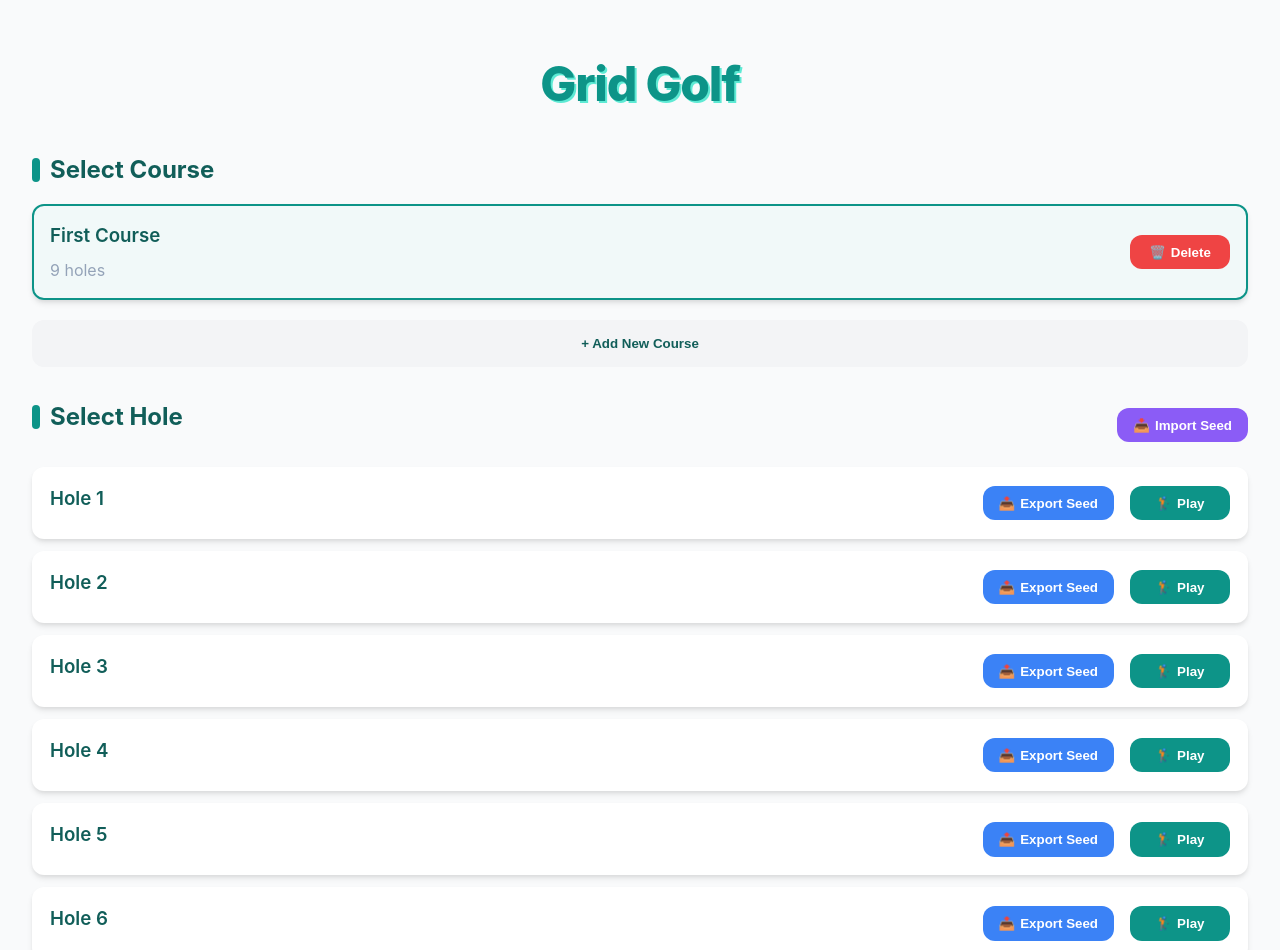
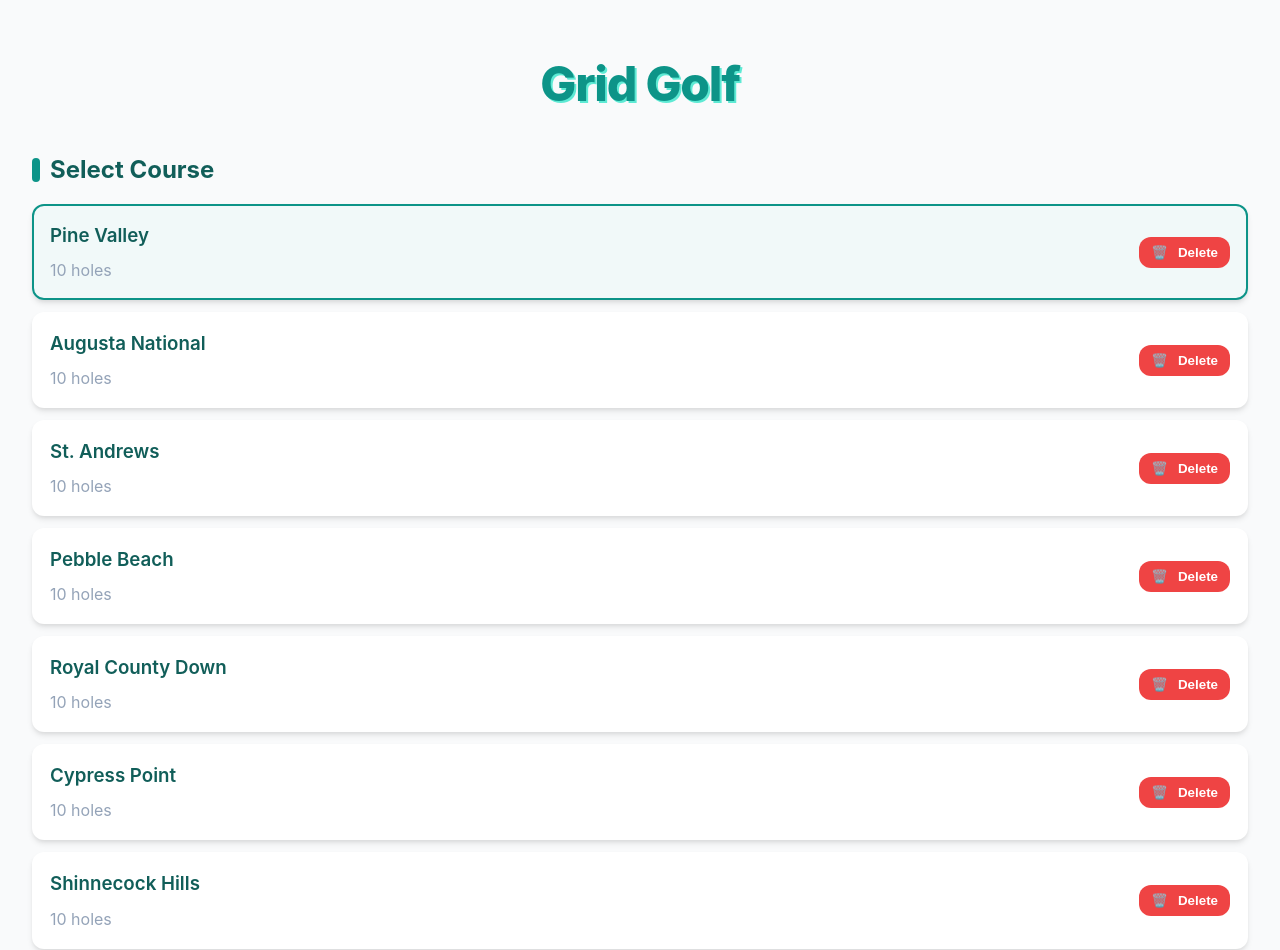
Before and after one commit to jorge-castellon-jr/grid-golf, a React (Vite) app: page / in a window 1280 px wide. Shown: the top 950 px of the page. Built offline with nearby package versions, Linux system fonts and the light colour scheme.

Commit message:
Refines the course creation and removes export/importing for now

```diff
--- a/src/App.css
+++ b/src/App.css
@@ -129,15 +129,13 @@
   border-radius: 4px;
 }
 
-.course-list,
-.hole-list {
+.course-list {
   display: flex;
   flex-direction: column;
   gap: 0.75rem;
 }
 
-.course-item,
-.hole-item {
+.course-item {
   display: flex;
   justify-content: space-between;
   align-items: center;
@@ -150,8 +148,7 @@
   border: 2px solid transparent;
 }
 
-.course-item:hover,
-.hole-item:hover {
+.course-item:hover {
   transform: translateY(-2px);
   box-shadow: var(--shadow-lg);
 }
@@ -161,8 +158,7 @@
   background-color: rgba(94, 234, 212, 0.05);
 }
 
-.course-details,
-.hole-details {
+.course-details {
   flex: 1;
 }
 
@@ -174,8 +170,7 @@
   font-weight: 600;
 }
 
-.course-details p,
-.hole-details p {
+.course-details p {
   margin: 0;
   color: var(--text-muted);
 }
@@ -194,26 +189,78 @@
   font-size: 0.9rem;
 }
 
-.hole-item .hole-details p {
+/* Hole list styling */
+.hole-list {
+  display: grid;
+  grid-template-columns: repeat(auto-fill, minmax(220px, 1fr));
+  gap: 1rem;
+}
+
+.hole-item {
+  background-color: white;
+  padding: 1rem;
+  border-radius: var(--border-radius);
+  box-shadow: var(--shadow-md);
+  cursor: pointer;
+  transition: var(--transition);
+  border: 2px solid transparent;
+  display: flex;
+  flex-direction: column;
+  height: 100%;
+}
+
+.hole-item:hover {
+  transform: translateY(-2px);
+  box-shadow: var(--shadow-lg);
+}
+
+.hole-item.completed {
+  border-color: var(--green);
+  background-color: rgba(34, 197, 94, 0.05);
+}
+
+.hole-details {
+  flex: 1;
+  display: flex;
+  flex-direction: column;
+}
+
+.hole-details h3 {
+  margin: 0 0 0.5rem 0;
+  color: var(--primary-dark);
+  font-family: var(--font-heading);
+  font-weight: 600;
   display: flex;
   align-items: center;
 }
 
-.hole-item .hole-details p:before {
+.hole-details h3:before {
+  content: "⛳";
+  margin-right: 8px;
+}
+
+.hole-details p {
+  margin: 0;
+  color: var(--text-muted);
+  display: flex;
+  align-items: center;
+}
+
+.hole-details p:before {
   content: "🏆";
   margin-right: 5px;
 }
 
 .hole-actions {
+  margin-top: 1rem;
   display: flex;
-  gap: 0.5rem;
+  justify-content: flex-end;
 }
 
-.hole-header {
-  display: flex;
-  justify-content: space-between;
-  align-items: center;
-  margin-bottom: 1rem;
+.hole-actions button {
+  background-color: var(--primary);
+  color: white;
+  flex: 1;
 }
 
 /* Buttons */
@@ -239,33 +286,6 @@
   transform: translateY(1px);
 }
 
-.import-seed-btn {
-  background-color: #8b5cf6;
-  color: white;
-}
-
-.import-seed-btn:before {
-  content: "📥";
-}
-
-.delete-course-btn {
-  background-color: #ef4444;
-  color: white;
-}
-
-.delete-course-btn:before {
-  content: "🗑️";
-}
-
-.export-seed-btn {
-  background-color: #3b82f6;
-  color: white;
-}
-
-.export-seed-btn:before {
-  content: "📤";
-}
-
 .play-hole-btn {
   background-color: var(--primary);
   color: white;
@@ -275,8 +295,7 @@
   content: "🏌️";
 }
 
-.add-course-btn,
-.add-hole-btn {
+.add-course-btn {
   background-color: #f3f4f6;
   color: var(--primary-dark);
   padding: 1rem;
@@ -288,8 +307,7 @@
   font-weight: 600;
 }
 
-.add-course-btn:hover,
-.add-hole-btn:hover {
+.add-course-btn:hover {
   background-color: #e5e7eb;
 }
 
@@ -335,63 +353,47 @@
   flex: 1;
 }
 
-/* Seed Importer Styles */
-.seed-importer h3 {
-  color: var(--primary-dark);
-  margin-top: 0;
-  font-family: var(--font-heading);
-  font-weight: 700;
+/* Course creation animation */
+.new-course-animation {
+  position: fixed;
+  top: 0;
+  left: 0;
+  right: 0;
+  bottom: 0;
+  background-color: rgba(0, 0, 0, 0.6);
+  display: flex;
+  flex-direction: column;
+  align-items: center;
+  justify-content: center;
+  z-index: 100;
+  color: white;
+  animation: fadeIn 0.3s ease-out;
+  backdrop-filter: blur(5px);
 }
 
-.seed-importer p {
-  color: var(--text-muted);
-  margin-bottom: 1.5rem;
+.new-course-animation h2 {
+  font-size: 2rem;
+  margin-bottom: 1rem;
 }
 
-.input-group {
-  margin-bottom: 1.5rem;
-}
-
-.input-group input {
-  width: 100%;
-  padding: 0.75rem;
-  border: 1px solid #e2e8f0;
-  border-radius: var(--border-radius);
-  margin-bottom: 0.5rem;
-  font-size: 1rem;
-}
-
-.input-group input:focus {
-  outline: none;
-  border-color: var(--primary);
-  box-shadow: 0 0 0 3px rgba(94, 234, 212, 0.3);
-}
-
-.error-message {
-  color: #ef4444;
-  font-size: 0.875rem;
+.loading-holes {
   display: flex;
+  flex-direction: column;
   align-items: center;
 }
 
-.error-message:before {
-  content: "⚠️";
-  margin-right: 5px;
+.loading-holes p {
+  margin-top: 1rem;
+  font-size: 1.2rem;
 }
 
-.button-group {
-  display: flex;
-  gap: 0.5rem;
-}
-
-.import-btn {
-  background-color: var(--primary);
-  color: white;
-}
-
-.cancel-btn {
-  background-color: #6b7280;
-  color: white;
+.loading-spinner {
+  width: 60px;
+  height: 60px;
+  border: 5px solid rgba(255, 255, 255, 0.3);
+  border-radius: 50%;
+  border-top-color: white;
+  animation: spin 1s linear infinite;
 }
 
 /* ===== Game Styles ===== */
@@ -512,33 +514,6 @@
   100% {
     transform: scale(1);
   }
-}
-
-.export-seed-btn-game {
-  position: fixed;
-  bottom: 6rem;
-  left: 0;
-  right: 0;
-  margin: 0 1rem;
-  text-align: center;
-  padding: 0.8rem;
-  background-color: #3b82f6;
-  color: white;
-  border-radius: var(--border-radius);
-  box-shadow: var(--shadow-md);
-  z-index: 10;
-  max-width: 400px;
-  margin-left: auto;
-  margin-right: auto;
-  font-weight: 600;
-  display: flex;
-  justify-content: center;
-  align-items: center;
-}
-
-.export-seed-btn-game:before {
-  content: "📤";
-  margin-right: 5px;
 }
 
 .controls-toggle {
@@ -751,8 +726,7 @@
       env(safe-area-inset-bottom) env(safe-area-inset-left);
   }
 
-  .controls-toggle,
-  .export-seed-btn-game {
+  .controls-toggle {
     margin-bottom: env(safe-area-inset-bottom, 1rem);
   }
 }
@@ -769,15 +743,19 @@
 
   .course-item,
   .hole-item,
-  .new-course-input,
   .modal,
   .controls,
-  .score {
+  .score,
+  .new-course-input {
     background-color: #1e293b;
   }
 
   .course-item.selected {
     background-color: rgba(20, 184, 166, 0.1);
+  }
+
+  .hole-item.completed {
+    background-color: rgba(34, 197, 94, 0.1);
   }
 
   .add-course-btn,
@@ -832,8 +810,7 @@
     gap: 1rem;
   }
 
-  .hole-actions button,
-  .delete-course-btn {
+  .hole-actions button {
     min-width: 100px;
   }
 
@@ -845,3 +822,58 @@
     font-size: 2rem;
   }
 }
+/* Delete Button Styles */
+.delete-course-btn {
+  background-color: #ef4444;
+  color: white;
+  padding: 0.5rem 0.75rem;
+  border-radius: var(--border-radius);
+  font-weight: 600;
+  transition: var(--transition);
+  display: flex;
+  align-items: center;
+}
+
+.delete-course-btn:before {
+  content: "🗑️";
+  margin-right: 5px;
+}
+
+.delete-course-btn:hover {
+  background-color: #dc2626;
+}
+
+/* Delete Confirmation Modal */
+.delete-modal h2 {
+  color: #ef4444;
+}
+
+.delete-modal .modal-buttons {
+  display: flex;
+  gap: 1rem;
+}
+
+.delete-confirm-btn {
+  background-color: #ef4444;
+  color: white;
+}
+
+.delete-confirm-btn:hover {
+  background-color: #dc2626;
+}
+
+.cancel-btn {
+  background-color: #6b7280;
+  color: white;
+}
+
+.cancel-btn:hover {
+  background-color: #4b5563;
+}
+
+/* Dark mode support */
+@media (prefers-color-scheme: dark) {
+  .delete-modal {
+    background-color: #1e293b;
+  }
+}
--- a/src/components/GolfGame.tsx
+++ b/src/components/GolfGame.tsx
@@ -321,19 +321,6 @@
     }
   };
 
-  // Export current hole seed
-  const exportSeed = () => {
-    navigator.clipboard
-      .writeText(seed.toString())
-      .then(() => {
-        alert("Seed copied to clipboard!");
-      })
-      .catch((err) => {
-        console.error("Failed to copy: ", err);
-        alert("Seed: " + seed);
-      });
-  };
-
   return (
     <div className="golf-game">
       <div className="game-container">
@@ -386,10 +373,6 @@
                 </div>
               )),
             )}
-          </div>
-
-          <div className="export-seed-btn-game" onClick={exportSeed}>
-            Export Seed
           </div>
 
           <div
--- a/src/components/StartScreen.tsx
+++ b/src/components/StartScreen.tsx
@@ -1,6 +1,5 @@
 import React, { useState, useEffect } from "react";
 import { useGolfCourses } from "../hooks/useGolfCourses";
-import SeedImporter from "./SeedImporter";
 
 interface StartScreenProps {
   onStartGame: (courseId: string, holeId: string, seed: number) => void;
@@ -11,22 +10,27 @@
     courses,
     initialized,
     createCourse,
-    addHole,
     deleteCourse,
-    ensureDefaultCourse,
+    ensureCoursesExist,
   } = useGolfCourses();
   const [selectedCourse, setSelectedCourse] = useState<string | null>(null);
   const [newCourseName, setNewCourseName] = useState("");
   const [showNewCourseInput, setShowNewCourseInput] = useState(false);
-  const [showSeedImporter, setShowSeedImporter] = useState(false);
+  const [isCreatingCourse, setIsCreatingCourse] = useState(false);
+  const [currentHoleCreation, setCurrentHoleCreation] = useState(0);
+  const [showDeleteConfirm, setShowDeleteConfirm] = useState<string | null>(
+    null,
+  );
 
-  // Handle initial load - create default course if needed
+  // Handle initial load - ensure courses exist
   useEffect(() => {
     if (initialized && courses.length === 0) {
-      const defaultCourse = ensureDefaultCourse();
-      setSelectedCourse(defaultCourse.id);
+      const availableCourses = ensureCoursesExist();
+      if (availableCourses.length > 0) {
+        setSelectedCourse(availableCourses[0].id);
+      }
     }
-  }, [initialized, courses.length, ensureDefaultCourse]);
+  }, [initialized, courses.length, ensureCoursesExist]);
 
   // Set selected course when courses change
   useEffect(() => {
@@ -37,46 +41,53 @@
 
   const handleCreateCourse = () => {
     if (newCourseName.trim()) {
-      const newCourse = createCourse(newCourseName);
-      setSelectedCourse(newCourse.id);
-      setNewCourseName("");
-      setShowNewCourseInput(false);
+      setIsCreatingCourse(true);
+
+      // Simulate creation of 10 holes with animation
+      let holeCount = 0;
+      const interval = setInterval(() => {
+        holeCount++;
+        setCurrentHoleCreation(holeCount);
+
+        if (holeCount >= 10) {
+          clearInterval(interval);
+
+          // Actually create the course
+          const newCourse = createCourse(newCourseName);
+          setSelectedCourse(newCourse.id);
+          setNewCourseName("");
+          setShowNewCourseInput(false);
+
+          // Hide animation after a brief delay
+          setTimeout(() => {
+            setIsCreatingCourse(false);
+            setCurrentHoleCreation(0);
+          }, 500);
+        }
+      }, 200); // Update every 200ms
     }
   };
 
-  const handleAddHole = (courseId: string) => {
-    const holeNumber =
-      courses.find((c) => c.id === courseId)?.holes.length || 0;
-    const holeName = `Hole ${holeNumber + 1}`;
-    const seed = Math.floor(Math.random() * 1000000);
-    addHole(courseId, holeName, seed);
-  };
+  const handleDeleteCourse = (courseId: string) => {
+    // If we're deleting the currently selected course
+    if (selectedCourse === courseId) {
+      // Find another course to select
+      const otherCourses = courses.filter((c) => c.id !== courseId);
+      if (otherCourses.length > 0) {
+        setSelectedCourse(otherCourses[0].id);
+      } else {
+        setSelectedCourse(null);
+      }
+    }
 
-  const handleImportSeed = (seed: number) => {
-    if (selectedCourse) {
-      const holeNumber =
-        courses.find((c) => c.id === selectedCourse)?.holes.length || 0;
-      const holeName = `Hole ${holeNumber + 1} (Imported)`;
-      addHole(selectedCourse, holeName, seed);
-      setShowSeedImporter(false);
-    }
-  };
-
-  const exportSeed = (seed: number) => {
-    navigator.clipboard
-      .writeText(seed.toString())
-      .then(() => {
-        alert("Seed copied to clipboard!");
-      })
-      .catch((err) => {
-        console.error("Failed to copy: ", err);
-        alert("Seed: " + seed);
-      });
+    // Delete the course
+    deleteCourse(courseId);
+    setShowDeleteConfirm(null);
   };
 
   // Don't render until initialized
   if (!initialized) {
-    return <div className="loading">Loading...</div>;
+    return <div className="loading">Loading courses...</div>;
   }
 
   const selectedCourseData = courses.find((c) => c.id === selectedCourse);
@@ -96,7 +107,10 @@
             >
               <div className="course-details">
                 <h3>{course.name}</h3>
-                <p>{course.holes.length} holes</p>
+                <p>
+                  {course.holes.length}{" "}
+                  {course.holes.length === 1 ? "hole" : "holes"}
+                </p>
                 {course.lastPlayed && (
                   <p className="last-played">
                     Last played:{" "}
@@ -107,17 +121,8 @@
               <button
                 className="delete-course-btn"
                 onClick={(e) => {
-                  e.stopPropagation();
-                  if (window.confirm(`Delete course "${course.name}"?`)) {
-                    deleteCourse(course.id);
-                    if (selectedCourse === course.id && courses.length > 1) {
-                      setSelectedCourse(
-                        courses[0].id !== course.id
-                          ? courses[0].id
-                          : courses[1].id,
-                      );
-                    }
-                  }
+                  e.stopPropagation(); // Prevent selecting course when clicking delete
+                  setShowDeleteConfirm(course.id);
                 }}
               >
                 Delete
@@ -152,18 +157,13 @@
 
       {selectedCourseData && (
         <div className="hole-selector">
-          <div className="hole-header">
-            <h2>Select Hole</h2>
-            <button
-              className="import-seed-btn"
-              onClick={() => setShowSeedImporter(true)}
-            >
-              Import Seed
-            </button>
-          </div>
+          <h2>Select Hole</h2>
           <div className="hole-list">
             {selectedCourseData.holes.map((hole) => (
-              <div key={hole.id} className="hole-item">
+              <div
+                key={hole.id}
+                className={`hole-item ${hole.completed ? "completed" : ""}`}
+              >
                 <div className="hole-details">
                   <h3>{hole.name}</h3>
                   {hole.bestScore && (
@@ -175,12 +175,6 @@
                 </div>
                 <div className="hole-actions">
                   <button
-                    className="export-seed-btn"
-                    onClick={() => exportSeed(hole.seed)}
-                  >
-                    Export Seed
-                  </button>
-                  <button
                     className="play-hole-btn"
                     onClick={() =>
                       onStartGame(selectedCourseData.id, hole.id, hole.seed)
@@ -191,23 +185,44 @@
                 </div>
               </div>
             ))}
-            <button
-              className="add-hole-btn"
-              onClick={() => handleAddHole(selectedCourseData.id)}
-            >
-              + Add New Hole
-            </button>
           </div>
         </div>
       )}
 
-      {showSeedImporter && (
+      {/* Course creation animation overlay */}
+      {isCreatingCourse && (
+        <div className="new-course-animation">
+          <h2>Creating {newCourseName}</h2>
+          <div className="loading-holes">
+            <div className="loading-spinner"></div>
+            <p>Creating hole {currentHoleCreation} of 10</p>
+          </div>
+        </div>
+      )}
+
+      {/* Delete confirmation dialog */}
+      {showDeleteConfirm && (
         <div className="modal-overlay">
-          <div className="modal seed-modal">
-            <SeedImporter
-              onImport={handleImportSeed}
-              onCancel={() => setShowSeedImporter(false)}
-            />
+          <div className="modal delete-modal">
+            <h2>Delete Course</h2>
+            <p>
+              Are you sure you want to delete this course? This action cannot be
+              undone.
+            </p>
+            <div className="modal-buttons">
+              <button
+                className="delete-confirm-btn"
+                onClick={() => handleDeleteCourse(showDeleteConfirm)}
+              >
+                Delete
+              </button>
+              <button
+                className="cancel-btn"
+                onClick={() => setShowDeleteConfirm(null)}
+              >
+                Cancel
+              </button>
+            </div>
           </div>
         </div>
       )}
--- a/src/hooks/useGolfCourses.ts
+++ b/src/hooks/useGolfCourses.ts
@@ -1,4 +1,17 @@
 import { useState, useEffect } from "react";
+
+// Course names that will be used as seeds for initial courses
+const COURSE_NAMES = [
+  "Pine Valley",
+  "Augusta National",
+  "St. Andrews",
+  "Pebble Beach",
+  "Royal County Down",
+  "Cypress Point",
+  "Shinnecock Hills",
+  "Royal Melbourne",
+  "Muirfield",
+];
 
 export interface Hole {
   id: string;
@@ -18,6 +31,36 @@
 }
 
 const STORAGE_KEY = "grid-golf-courses";
+
+// Generate a seed from a string
+const generateSeedFromString = (str: string, modifier: number = 0): number => {
+  let hash = 0;
+  const modifiedStr = `${str}-${modifier}`;
+  for (let i = 0; i < modifiedStr.length; i++) {
+    const char = modifiedStr.charCodeAt(i);
+    hash = (hash << 5) - hash + char;
+    hash = hash & hash; // Convert to 32bit integer
+  }
+  return Math.abs(hash);
+};
+
+// Create holes for a course
+const createHolesForCourse = (
+  courseName: string,
+  numHoles: number = 10,
+): Hole[] => {
+  return Array.from({ length: numHoles }, (_, index) => {
+    // Use different seed for each hole by adding a modifier
+    const seed = generateSeedFromString(courseName, index + 1);
+    return {
+      id: `${courseName}-hole-${index + 1}`,
+      name: `Hole ${index + 1}`,
+      seed,
+      par: 3, // Default par
+      completed: false,
+    };
+  });
+};
 
 export const useGolfCourses = () => {
   const [courses, setCourses] = useState<Course[]>([]);
@@ -39,44 +82,43 @@
     }
   }, [courses, initialized]);
 
-  // Create a new course
+  // Create a new course with 9 holes
   const createCourse = (name: string) => {
+    const holes = createHolesForCourse(name);
+
     const newCourse: Course = {
       id: Date.now().toString(),
       name,
-      holes: [],
+      holes,
       createdAt: Date.now(),
     };
+
     setCourses((prevCourses) => [...prevCourses, newCourse]);
     return newCourse;
   };
 
-  // Add a hole to a course
-  const addHole = (
-    courseId: string,
-    holeName: string,
-    seed: number,
-    par: number = 3,
-  ) => {
+  // Delete a course
+  const deleteCourse = (courseId: string) => {
     setCourses((prevCourses) =>
-      prevCourses.map((course) => {
-        if (course.id === courseId) {
-          const newHole: Hole = {
-            id: Date.now().toString(),
-            name: holeName,
-            seed,
-            par,
-            completed: false,
-          };
-          return {
-            ...course,
-            holes: [...course.holes, newHole],
-            lastPlayed: Date.now(),
-          };
-        }
-        return course;
-      }),
+      prevCourses.filter((course) => course.id !== courseId),
     );
+  };
+
+  // Generate all predefined courses
+  const generateAllCourses = () => {
+    const newCourses = COURSE_NAMES.map((name) => {
+      const holes = createHolesForCourse(name);
+
+      return {
+        id: name,
+        name,
+        holes,
+        createdAt: Date.now(),
+      };
+    });
+
+    setCourses(newCourses);
+    return newCourses;
   };
 
   // Update hole progress
@@ -110,41 +152,20 @@
     );
   };
 
-  // Delete a course
-  const deleteCourse = (courseId: string) => {
-    setCourses((prevCourses) =>
-      prevCourses.filter((course) => course.id !== courseId),
-    );
-  };
-
   // Create default course if none exist
-  const ensureDefaultCourse = () => {
+  const ensureCoursesExist = () => {
     if (courses.length === 0) {
-      const defaultCourse = {
-        id: Date.now().toString(),
-        name: "First Course",
-        holes: Array.from({ length: 9 }, (_, i) => ({
-          id: `default-hole-${i + 1}`,
-          name: `Hole ${i + 1}`,
-          seed: Math.floor(Math.random() * 1000000),
-          par: 3,
-          completed: false,
-        })),
-        createdAt: Date.now(),
-      };
-      setCourses([defaultCourse]);
-      return defaultCourse;
+      return generateAllCourses();
     }
-    return courses[0];
+    return courses;
   };
 
   return {
     courses,
     initialized,
     createCourse,
-    addHole,
+    deleteCourse,
     updateHoleProgress,
-    deleteCourse,
-    ensureDefaultCourse,
+    ensureCoursesExist,
   };
 };
```
